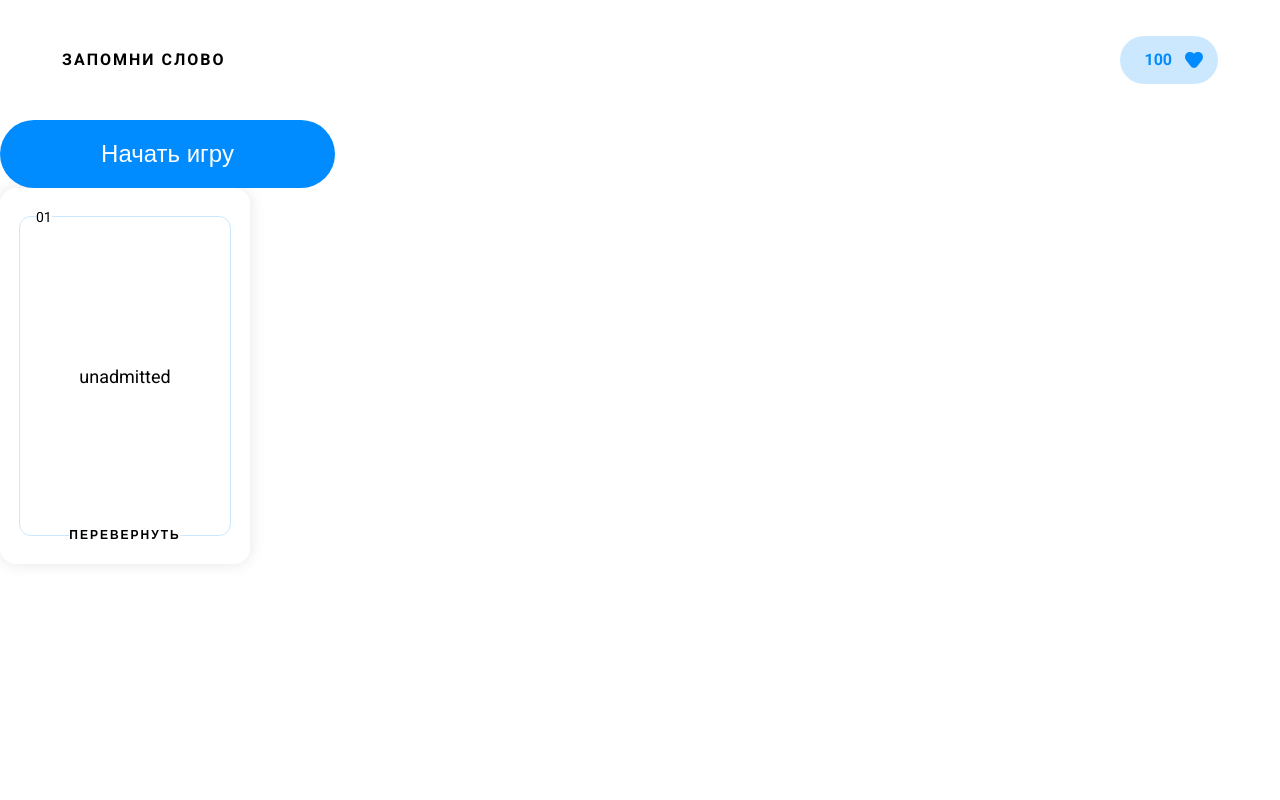
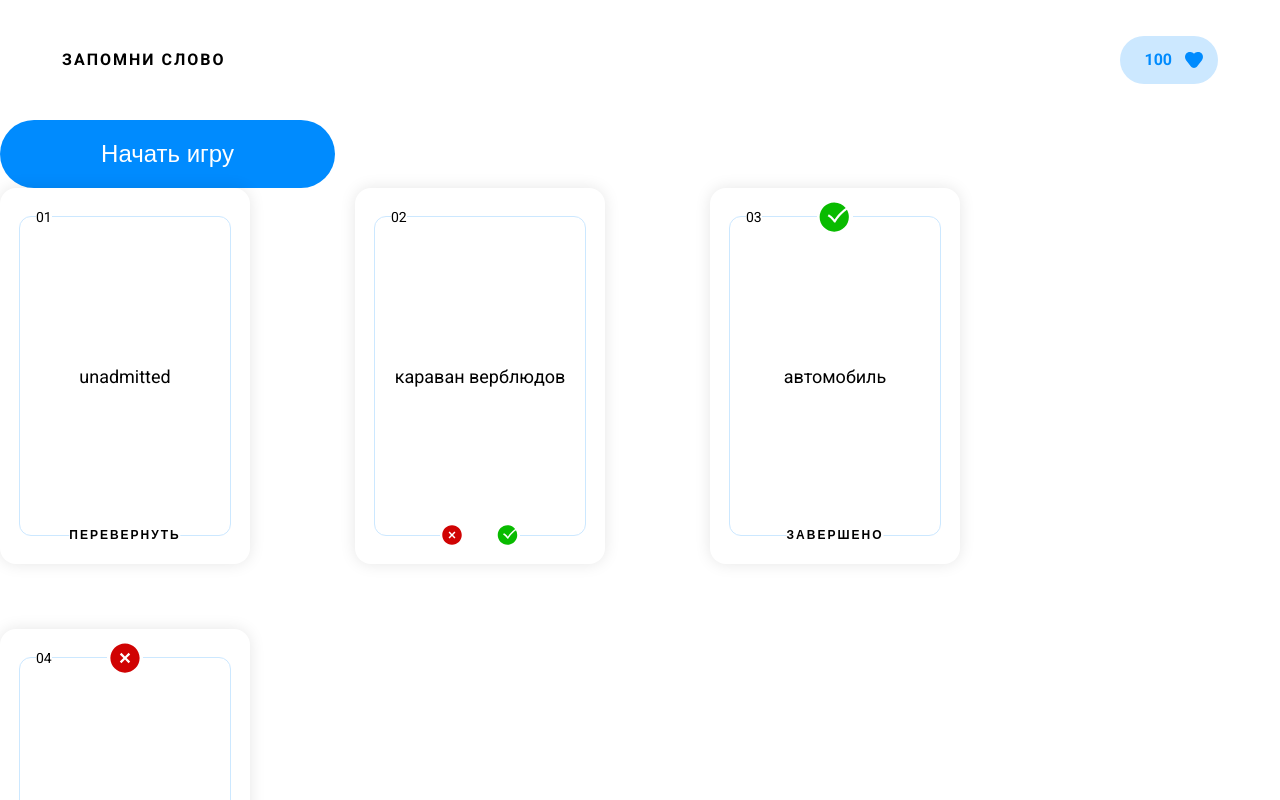
Before and after one commit to linkers17/purple_school-exercises, a Vue app: page / in a window 1280 px wide. Shown: the top 800 px of the page. Built offline with nearby package versions, Linux system fonts and the light colour scheme.

Commit message:
5-templates

```diff
--- a/src/components/Card.vue
+++ b/src/components/Card.vue
@@ -1,26 +1,58 @@
 <template>
 	<div class="card">
-		<div class="card-wrapper">
-			<div class="card-wrapper-number">01</div>
-			<div class="card-wrapper-word">{{ word }}</div>
-			<button class="card-wrapper-rotate" @click="emit('rotate')">Перевернуть</button>
+		<div class="card-wrapper" :class="`card-wrapper_${state}`">
+			<div class="card-wrapper-number">{{ number }}</div>
+			<template v-if="state === 'closed'">
+				<div class="card-wrapper-word">{{ word }}</div>
+				<button class="card-wrapper-rotate" @click="emit('rotate', id, 'opened')">Перевернуть</button>
+			</template>
+			<template v-else>
+				<div class="card-wrapper-word">{{ translation }}</div>
+				<button v-if="isEnded" class="card-wrapper-rotate" @click="emit('rotate', id, 'closed')">Завершено</button>
+				<div v-else class="card-wrapper-actions">
+					<button class="card-wrapper-button-icon" @click="emit('statusChange', id, 'failed')">
+						<FailedIcon />
+					</button>
+					<button class="card-wrapper-button-icon" @click="emit('statusChange', id, 'success')">
+						<SuccessIcon />
+					</button>
+				</div>
+				<FailedIcon v-if="status === 'failed'" class="card-wrapper-status" />
+				<SuccessIcon v-if="status === 'success'" class="card-wrapper-status" />
+			</template>
 		</div>
 	</div>
 </template>
 
 <script setup>
+import {computed} from "vue";
+import FailedIcon from "@/components/icons/FailedIcon.vue";
+import SuccessIcon from "@/components/icons/SuccessIcon.vue";
+
 const emit = defineEmits({
-	rotate: null,
-	statusChange(status) {
-		return status
+	rotate(id) {
+		return id
+	},
+	statusChange(id, status) {
+		return [id, status]
 	},
 })
 
-const { state, status, translation, word } = defineProps({
+const { id, state, status, translation, word } = defineProps({
+	id: Number,
 	state: String,
 	status: String,
 	translation: String,
 	word: String,
+})
+
+const number = computed(() => {
+	if (id < 10) return `0${id}`
+	return `${id}`
+})
+
+const isEnded = computed(() => {
+	return status === 'success' || status === 'failed'
 })
 </script>
 
@@ -78,4 +110,33 @@
 	text-transform: uppercase;
 	padding: 0;
 }
+
+.card-wrapper-actions {
+	position: absolute;
+	background-color: var(--color-white);
+	bottom: -12px;
+	left: 50%;
+	transform: translateX(-50%);
+	display: flex;
+	gap: 32px;
+}
+
+.card-wrapper-button-icon {
+	background-color: transparent;
+	border: none;
+	cursor: pointer;
+	height: 24px;
+	width: 24px;
+	padding: 0;
+}
+
+.card-wrapper-status {
+	background-color: var(--color-white);
+	height: 36px;
+	width: 36px;
+	position: absolute;
+	top: -18px;
+	left: 50%;
+	transform: translateX(-50%);
+}
 </style>
--- a/src/components/Field.vue
+++ b/src/components/Field.vue
@@ -1,27 +1,67 @@
 <template>
+	<div class="field">
 		<Card
-		v-bind="card[0]"
+			v-for="card in cards"
+			:key="card.id"
+			v-bind="card"
 			@rotate="handleRotate"
 			@statusChange="handleStatusChange"
 		/>
+	</div>
 </template>
 
 <script setup>
 import Card from "@/components/Card.vue";
 import { ref } from "vue";
 
-const card = ref([{
+const cards = ref([
+	{
+		id: 1,
 		state: 'closed',
 		status: 'pending',
 		translation: 'без присмотра',
 		word: 'unadmitted',
-}])
+	},
+	{
+		id: 2,
+		state: 'opened',
+		status: 'pending',
+		translation: 'караван верблюдов',
+		word: 'camel caravan',
+	},
+	{
+		id: 3,
+		state: 'opened',
+		status: 'success',
+		translation: 'автомобиль',
+		word: 'car',
+	},
+	{
+		id: 4,
+		state: 'opened',
+		status: 'failed',
+		translation: 'свинец',
+		word: 'lead',
+	},
+])
 
-const handleRotate = () => {
-	card.value[0].state = 'opened'
+function handleRotate(id, state) {
+	const findIndex = cards.value.findIndex(card => card.id === id)
+	cards.value[findIndex].state = state
+	if (state === 'closed')
+		cards.value[findIndex].status = 'pending'
 }
 
-function handleStatusChange(status) {
-	card.value[0].status = status
+function handleStatusChange(id, status) {
+	const findIndex = cards.value.findIndex(card => card.id === id)
+	cards.value[findIndex].status = status
 }
 </script>
+
+<style scoped>
+.field {
+	display: flex;
+	flex-wrap: wrap;
+	gap: 65px 105px;
+}
+</style>
--- /dev/null
+++ b/src/components/icons/FailedIcon.vue
@@ -0,0 +1,7 @@
+<template>
+	<svg width="24" height="24" viewBox="0 0 24 24" fill="none" xmlns="http://www.w3.org/2000/svg">
+		<path fill-rule="evenodd" clip-rule="evenodd" d="M15.461 14.389L14.4 15.45L11.999 13.051L9.599 15.447L8.539 14.386L10.938 11.991L8.539 9.593L9.6 8.532L12 10.931L14.401 8.534L15.461 9.596L13.061 11.991L15.461 14.389ZM12 2.25C6.624 2.25 2.25 6.624 2.25 12C2.25 17.376 6.624 21.75 12 21.75C17.376 21.75 21.75 17.376 21.75 12C21.75 6.624 17.376 2.25 12 2.25Z" fill="#D00303"/>
+	</svg>
+</template>
+
+<script setup></script>
--- /dev/null
+++ b/src/components/icons/SuccessIcon.vue
@@ -0,0 +1,7 @@
+<template>
+	<svg width="24" height="24" viewBox="0 0 24 24" fill="none" xmlns="http://www.w3.org/2000/svg">
+		<path fill-rule="evenodd" clip-rule="evenodd" d="M12.4693 15.308L12.2543 15.689H11.4143L11.1613 15.353C11.1463 15.33 9.6593 13.108 7.7373 11.892L7.1023 11.492L7.9043 10.224L8.5373 10.624C9.92231 11.499 11.0723 12.777 11.7503 13.63C12.8153 12.025 15.3093 8.682 19.1343 5.971C17.3473 3.709 14.5863 2.25 11.4873 2.25C6.1113 2.25 1.7373 6.624 1.7373 12C1.7373 17.376 6.1113 21.75 11.4873 21.75C16.8633 21.75 21.2373 17.376 21.2373 12C21.2373 10.263 20.7753 8.635 19.9763 7.221C15.1433 10.667 12.4983 15.257 12.4693 15.308Z" fill="#09BB00"/>
+	</svg>
+</template>
+
+<script setup></script>
```
Lines whose indentation alone changed are shown as unchanged.
